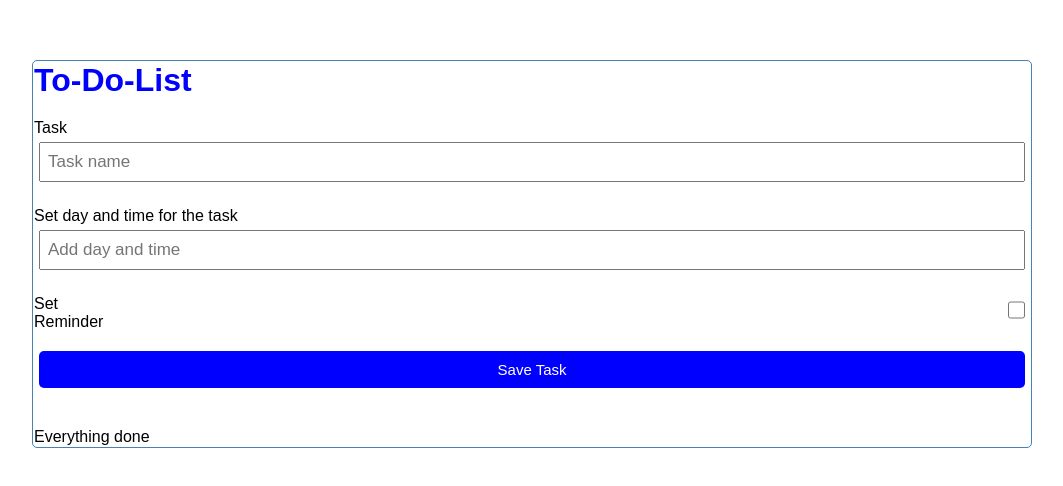
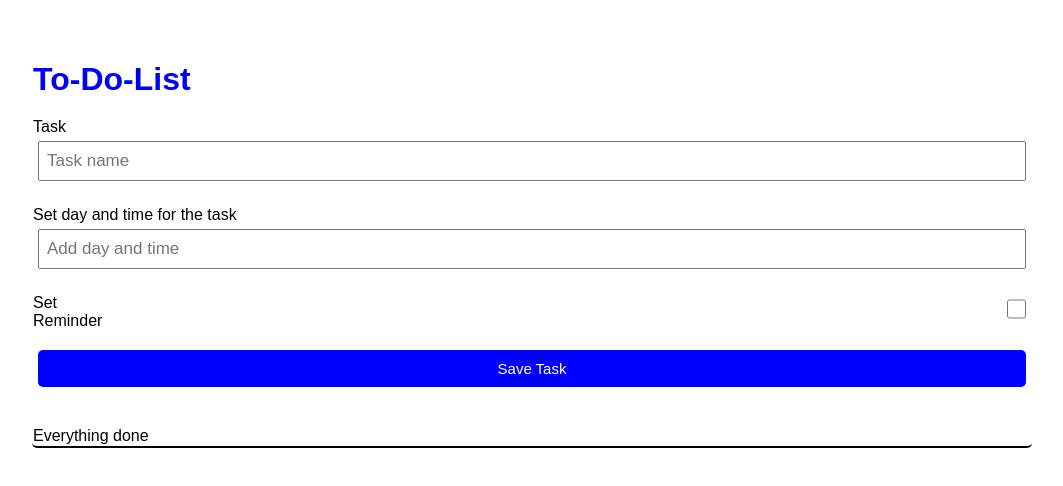
Before and after one commit to MyshioN/To-Do-React, a React (Vite) app in the folder todoapp/: page / in a window 1280 px wide. Shown: the part 146-632 px from the top of the page, without its empty margins (108-1171 px from the left). Built offline with nearby package versions, Linux system fonts and the light colour scheme.

Commit message:
Final css changes

```diff
--- a/todoapp/src/index.css
+++ b/todoapp/src/index.css
@@ -19,7 +19,7 @@ body {
   margin: 1px auto;
   overflow: auto;
   min-height: 300px;
-  border: 1px solid steelblue;
+  border-bottom: 2px solid black;
   padding: 1px;
   width: 1000px;
   border-radius: 5px;
```
